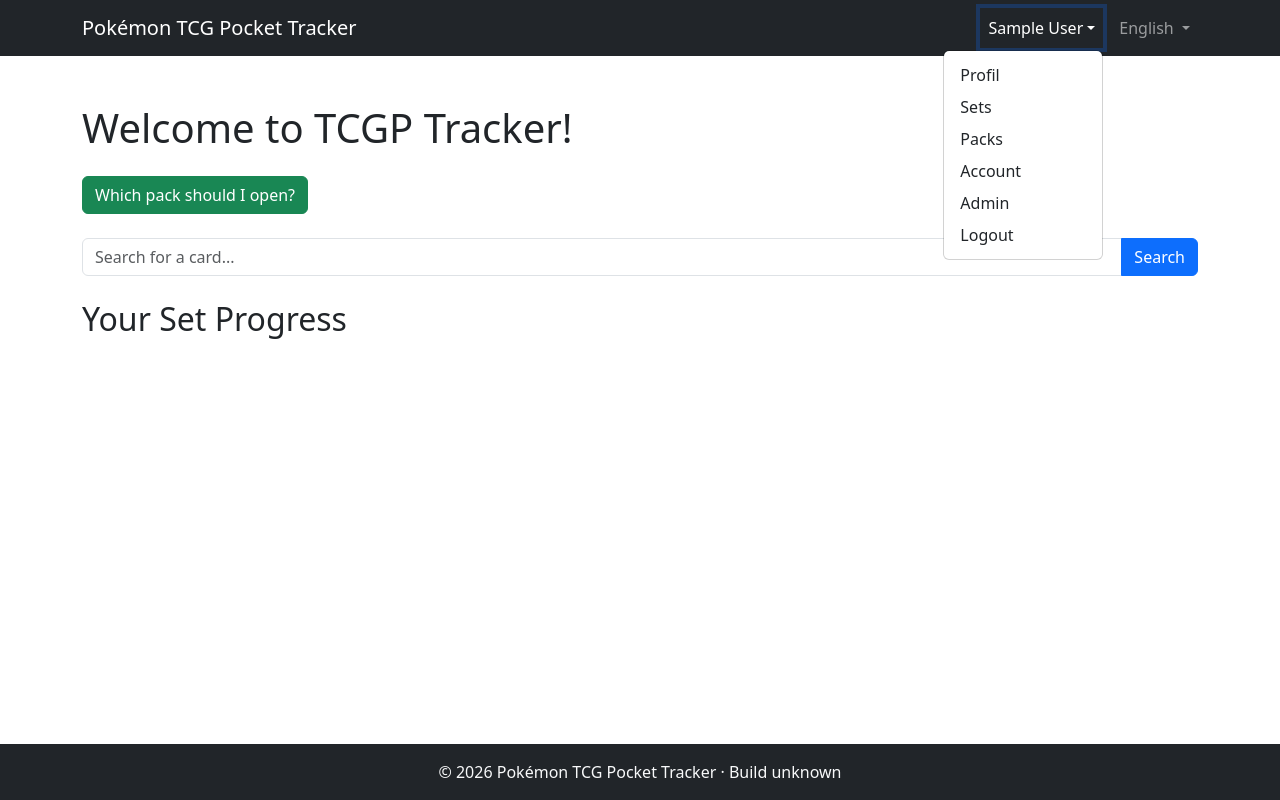
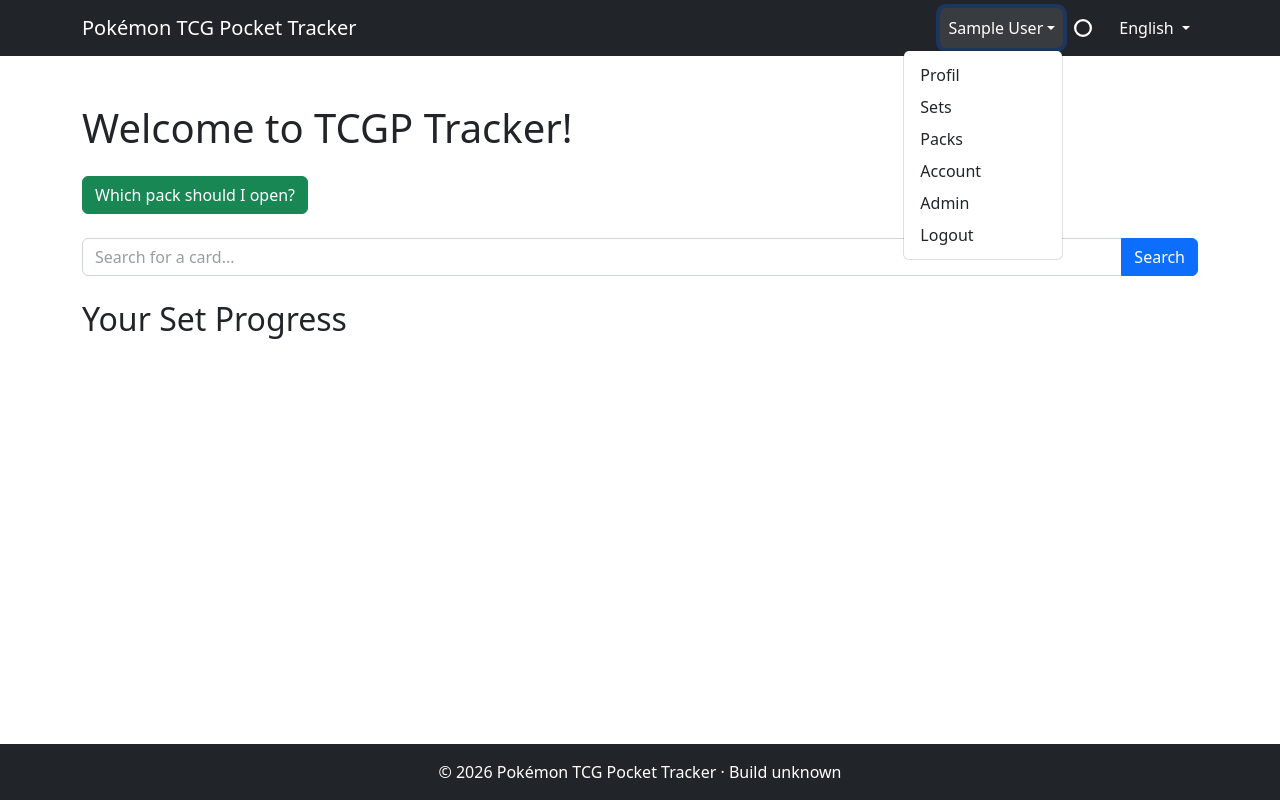
Before and after one commit to nyxdis/tcgp-tracker, a Django app: page / in a window 1280 px wide, after a click that opens the changed part. Run offline with Django 5.2, Linux system fonts and the light colour scheme; the visitor is signed in with stand-in values (Sample User, id 1); data that the repository does not hold is empty; some libraries are stand-ins or nearby versions.

Commit message:
dark mode

```diff
--- a/apps/tracker/static/tracker/footer.css
+++ b/apps/tracker/static/tracker/footer.css
@@ -1,14 +1,19 @@
-html, body {
+html,
+body {
     height: 100%;
 }
+
 body {
     min-height: 100vh;
     display: flex;
     flex-direction: column;
+    transition: background-color 0.3s ease, color 0.3s ease;
 }
+
 .main-content {
     flex: 1 0 auto;
 }
+
 .footer {
     flex-shrink: 0;
 }
--- /dev/null
+++ b/apps/tracker/static/tracker/theme.css
@@ -0,0 +1,289 @@
+/* Theme variables */
+:root {
+    /* Light theme (default) */
+    --bs-body-bg: #ffffff;
+    --bs-body-color: #212529;
+    --bs-primary: #0d6efd;
+    --bs-secondary: #6c757d;
+    --bs-success: #198754;
+    --bs-info: #0dcaf0;
+    --bs-warning: #ffc107;
+    --bs-danger: #dc3545;
+    --bs-light: #f8f9fa;
+    --bs-dark: #212529;
+
+    /* Card backgrounds */
+    --card-bg: #ffffff;
+    --card-border: rgba(0, 0, 0, 0.125);
+
+    /* Navigation */
+    --navbar-bg: #212529;
+    --navbar-color: #ffffff;
+    --navbar-hover: rgba(255, 255, 255, 0.1);
+
+    /* Footer */
+    --footer-bg: #212529;
+    --footer-color: #ffffff;
+
+    /* Custom components */
+    --dropdown-bg: #ffffff;
+    --dropdown-color: #212529;
+    --dropdown-hover: #f8f9fa;
+
+    /* Form elements */
+    --input-bg: #ffffff;
+    --input-color: #212529;
+    --input-border: #ced4da;
+    --input-focus-border: #86b7fe;
+}
+
+/* Dark theme */
+[data-theme="dark"] {
+    --bs-body-bg: #121212;
+    --bs-body-color: #ffffff;
+    --bs-primary: #4dabf7;
+    --bs-secondary: #868e96;
+    --bs-success: #51cf66;
+    --bs-info: #22d3ee;
+    --bs-warning: #ffd43b;
+    --bs-danger: #ff6b6b;
+    --bs-light: #343a40;
+    --bs-dark: #f8f9fa;
+
+    /* Card backgrounds */
+    --card-bg: #1e1e1e;
+    --card-border: rgba(255, 255, 255, 0.125);
+
+    /* Navigation - keep dark in dark mode */
+    --navbar-bg: #000000;
+    --navbar-color: #ffffff;
+    --navbar-hover: rgba(255, 255, 255, 0.1);
+
+    /* Footer */
+    --footer-bg: #000000;
+    --footer-color: #ffffff;
+
+    /* Custom components */
+    --dropdown-bg: #2c2c2c;
+    --dropdown-color: #ffffff;
+    --dropdown-hover: #3c3c3c;
+
+    /* Form elements */
+    --input-bg: #2c2c2c;
+    --input-color: #ffffff;
+    --input-border: #495057;
+    --input-focus-border: #4dabf7;
+}
+
+/* Apply theme variables to elements */
+body {
+    background-color: var(--bs-body-bg) !important;
+    color: var(--bs-body-color) !important;
+    transition: background-color 0.3s ease, color 0.3s ease;
+}
+
+/* Cards and containers */
+.card {
+    background-color: var(--card-bg) !important;
+    border-color: var(--card-border) !important;
+    color: var(--bs-body-color) !important;
+}
+
+.card-header,
+.card-footer {
+    background-color: var(--card-bg) !important;
+    border-color: var(--card-border) !important;
+}
+
+/* Navigation */
+.navbar-dark {
+    background-color: var(--navbar-bg) !important;
+}
+
+.navbar-dark .navbar-brand,
+.navbar-dark .navbar-nav .nav-link {
+    color: var(--navbar-color) !important;
+}
+
+.navbar-dark .navbar-nav .nav-link:hover,
+.navbar-dark .navbar-nav .nav-link:focus {
+    background-color: var(--navbar-hover);
+    border-radius: 0.375rem;
+}
+
+/* Dropdown menus */
+.dropdown-menu {
+    background-color: var(--dropdown-bg) !important;
+    color: var(--dropdown-color) !important;
+    border-color: var(--card-border) !important;
+}
+
+.dropdown-item {
+    color: var(--dropdown-color) !important;
+}
+
+.dropdown-item:hover,
+.dropdown-item:focus {
+    background-color: var(--dropdown-hover) !important;
+    color: var(--dropdown-color) !important;
+}
+
+.dropdown-item.active {
+    background-color: var(--bs-primary) !important;
+    color: white !important;
+}
+
+/* Footer */
+.footer {
+    background-color: var(--footer-bg) !important;
+    color: var(--footer-color) !important;
+}
+
+/* Forms */
+.form-control {
+    background-color: var(--input-bg) !important;
+    color: var(--input-color) !important;
+    border-color: var(--input-border) !important;
+}
+
+.form-control::placeholder {
+    color: var(--bs-secondary) !important;
+    opacity: 0.7;
+}
+
+.form-control:focus {
+    background-color: var(--input-bg) !important;
+    color: var(--input-color) !important;
+    border-color: var(--input-focus-border) !important;
+    box-shadow: 0 0 0 0.2rem rgba(var(--bs-primary-rgb), 0.25);
+}
+
+.form-select {
+    background-color: var(--input-bg) !important;
+    color: var(--input-color) !important;
+    border-color: var(--input-border) !important;
+}
+
+.form-select:focus {
+    border-color: var(--input-focus-border) !important;
+    box-shadow: 0 0 0 0.2rem rgba(var(--bs-primary-rgb), 0.25);
+}
+
+/* Progress bars */
+.progress {
+    background-color: var(--input-border) !important;
+}
+
+.progress-bar {
+    background-color: var(--bs-primary) !important;
+    color: white !important;
+}
+
+/* Rarity progress section */
+#rarity-progress {
+    background-color: var(--card-bg) !important;
+    color: var(--bs-body-color) !important;
+    z-index: 100;
+}
+
+/* Ensure dropdown menus are above sticky elements */
+.dropdown-menu {
+    background-color: var(--dropdown-bg) !important;
+    color: var(--dropdown-color) !important;
+    border-color: var(--card-border) !important;
+    z-index: 1050 !important;
+}
+
+/* Override Bootstrap bg-white */
+.bg-white {
+    background-color: var(--card-bg) !important;
+}
+
+/* Buttons */
+.btn-primary {
+    --bs-btn-bg: var(--bs-primary);
+    --bs-btn-border-color: var(--bs-primary);
+    --bs-btn-hover-bg: var(--bs-primary);
+    --bs-btn-hover-border-color: var(--bs-primary);
+}
+
+.btn-secondary {
+    --bs-btn-bg: var(--bs-secondary);
+    --bs-btn-border-color: var(--bs-secondary);
+    --bs-btn-hover-bg: var(--bs-secondary);
+    --bs-btn-hover-border-color: var(--bs-secondary);
+}
+
+/* Tables */
+.table {
+    color: var(--bs-body-color) !important;
+    background-color: var(--card-bg) !important;
+}
+
+.table th,
+.table td {
+    background-color: transparent !important;
+    color: var(--bs-body-color) !important;
+    border-color: var(--card-border) !important;
+}
+
+.table-hover>tbody>tr:hover>td,
+.table-hover>tbody>tr:hover>th {
+    background-color: var(--dropdown-hover) !important;
+    color: var(--bs-body-color) !important;
+}
+
+.table-dark {
+    --bs-table-bg: var(--card-bg);
+    --bs-table-color: var(--bs-body-color);
+}
+
+.table thead th {
+    background-color: var(--card-bg) !important;
+    color: var(--bs-body-color) !important;
+    border-color: var(--card-border) !important;
+}
+
+/* Theme toggle button */
+.theme-toggle {
+    background: none;
+    border: none;
+    color: var(--navbar-color);
+    padding: 0.5rem;
+    border-radius: 0.375rem;
+    transition: all 0.3s ease;
+    display: flex;
+    align-items: center;
+    justify-content: center;
+    min-width: 2.5rem;
+    height: 2.5rem;
+}
+
+.theme-toggle:hover {
+    background-color: var(--navbar-hover);
+    color: var(--navbar-color);
+}
+
+.theme-toggle:focus {
+    outline: none;
+    box-shadow: 0 0 0 0.2rem rgba(255, 255, 255, 0.25);
+}
+
+/* Icons in theme toggle */
+.theme-toggle .theme-icon {
+    width: 18px;
+    height: 18px;
+    transition: transform 0.2s ease;
+}
+
+.theme-toggle:hover .theme-icon {
+    transform: scale(1.1);
+}
+
+.theme-icon.hidden {
+    display: none;
+}
+
+.theme-icon.visible {
+    display: block;
+}
--- /dev/null
+++ b/apps/tracker/static/tracker/theme.js
@@ -0,0 +1,126 @@
+// Theme management functionality
+class ThemeManager {
+  constructor() {
+    this.storageKey = 'tcgp-tracker-theme';
+    this.init();
+  }
+
+  init() {
+    // Get saved theme preference (light, dark, auto) or default to auto
+    const savedTheme = localStorage.getItem(this.storageKey) || 'auto';
+    this.setTheme(savedTheme);
+
+    // Set up event listeners
+    this.setupEventListeners();
+  }
+
+  getSystemPreference() {
+    if (window.matchMedia && window.matchMedia('(prefers-color-scheme: dark)').matches) {
+      return 'dark';
+    }
+    return 'light';
+  }
+
+  getActualTheme(theme) {
+    if (theme === 'auto') {
+      return this.getSystemPreference();
+    }
+    return theme;
+  }
+
+  setupEventListeners() {
+    const toggleButton = document.getElementById('theme-toggle');
+
+    if (toggleButton) {
+      toggleButton.addEventListener('click', () => this.toggleTheme());
+    }
+
+    // Listen for system theme changes
+    if (window.matchMedia) {
+      const mediaQuery = window.matchMedia('(prefers-color-scheme: dark)');
+      mediaQuery.addEventListener('change', () => {
+        // Only respond to system changes if in auto mode
+        if (this.getCurrentTheme() === 'auto') {
+          this.setTheme('auto'); // Re-apply auto to pick up new system preference
+        }
+      });
+    }
+  }
+
+  getCurrentTheme() {
+    return localStorage.getItem(this.storageKey) || 'auto';
+  }
+
+  setTheme(theme) {
+    const actualTheme = this.getActualTheme(theme);
+    document.documentElement.setAttribute('data-theme', actualTheme);
+    localStorage.setItem(this.storageKey, theme);
+    this.updateToggleButton(theme);
+  }
+
+  toggleTheme() {
+    const currentTheme = this.getCurrentTheme();
+    let newTheme;
+
+    switch (currentTheme) {
+      case 'light':
+        newTheme = 'dark';
+        break;
+      case 'dark':
+        newTheme = 'auto';
+        break;
+      case 'auto':
+      default:
+        newTheme = 'light';
+        break;
+    }
+
+    this.setTheme(newTheme);
+  }
+
+  updateToggleButton(theme) {
+    const toggleButton = document.getElementById('theme-toggle');
+    const sunIcon = document.getElementById('sun-icon');
+    const moonIcon = document.getElementById('moon-icon');
+    const autoIcon = document.getElementById('auto-icon');
+
+    if (toggleButton && sunIcon && moonIcon && autoIcon) {
+      // Hide all icons first
+      sunIcon.classList.add('hidden');
+      sunIcon.classList.remove('visible');
+      moonIcon.classList.add('hidden');
+      moonIcon.classList.remove('visible');
+      autoIcon.classList.add('hidden');
+      autoIcon.classList.remove('visible');
+
+      switch (theme) {
+        case 'light':
+          sunIcon.classList.remove('hidden');
+          sunIcon.classList.add('visible');
+          toggleButton.title = 'Light mode (click for dark)';
+          break;
+        case 'dark':
+          moonIcon.classList.remove('hidden');
+          moonIcon.classList.add('visible');
+          toggleButton.title = 'Dark mode (click for auto)';
+          break;
+        case 'auto':
+        default:
+          autoIcon.classList.remove('hidden');
+          autoIcon.classList.add('visible');
+          toggleButton.title = 'Auto mode (click for light)';
+          break;
+      }
+    }
+  }
+}
+
+// Initialize theme manager when DOM is loaded
+document.addEventListener('DOMContentLoaded', () => {
+  new ThemeManager();
+});
+
+// Also initialize immediately if DOM is already loaded
+if (document.readyState !== 'loading') {
+  new ThemeManager();
+}
--- a/apps/tracker/templates/tracker/base.html
+++ b/apps/tracker/templates/tracker/base.html
@@ -21,6 +21,7 @@
               integrity="sha384-SgOJa3DmI69IUzQ2PVdRZhwQ+dy64/BUtbMJw1MZ8t5HZApcHrRKUc4W0kG879m7"
               crossorigin="anonymous" />
         <link href="{% static 'tracker/footer.css' %}" rel="stylesheet">
+        <link href="{% static 'tracker/theme.css' %}" rel="stylesheet">
         {% block style %}
         {% endblock style %}
     </head>
@@ -71,6 +72,31 @@
                                 <a class="nav-link" href="{% url 'register' %}">{% trans "Register" %}</a>
                             </li>
                         {% endif %}
+                        <li class="nav-item">
+                            <button id="theme-toggle"
+                                    class="theme-toggle"
+                                    type="button"
+                                    title="Toggle theme">
+                                <svg id="sun-icon"
+                                     class="theme-icon visible"
+                                     fill="currentColor"
+                                     viewBox="0 0 16 16">
+                                    <path d="M8 11a3 3 0 1 1 0-6 3 3 0 0 1 0 6zm0 1a4 4 0 1 0 0-8 4 4 0 0 0 0 8zM8 0a.5.5 0 0 1 .5.5v2a.5.5 0 0 1-1 0v-2A.5.5 0 0 1 8 0zm0 13a.5.5 0 0 1 .5.5v2a.5.5 0 0 1-1 0v-2A.5.5 0 0 1 8 13zm8-5a.5.5 0 0 1-.5.5h-2a.5.5 0 0 1 0-1h2a.5.5 0 0 1 .5.5zM3 8a.5.5 0 0 1-.5.5h-2a.5.5 0 0 1 0-1h2A.5.5 0 0 1 3 8zm10.657-5.657a.5.5 0 0 1 0 .707l-1.414 1.414a.5.5 0 1 1-.707-.707l1.414-1.414a.5.5 0 0 1 .707 0zm-9.193 9.193a.5.5 0 0 1 0 .707L3.05 13.657a.5.5 0 0 1-.707-.707l1.414-1.414a.5.5 0 0 1 .707 0zm9.193 2.121a.5.5 0 0 1-.707 0l-1.414-1.414a.5.5 0 0 1 .707-.707l1.414 1.414a.5.5 0 0 1 0 .707zM4.464 4.465a.5.5 0 0 1-.707 0L2.343 3.05a.5.5 0 1 1 .707-.707l1.414 1.414a.5.5 0 0 1 0 .707z" />
+                                </svg>
+                                <svg id="moon-icon"
+                                     class="theme-icon hidden"
+                                     fill="currentColor"
+                                     viewBox="0 0 16 16">
+                                    <path d="M6 .278a.768.768 0 0 1 .08.858 7.208 7.208 0 0 0-.878 3.46c0 4.021 3.278 7.277 7.318 7.277.527 0 1.04-.055 1.533-.16a.787.787 0 0 1 .81.316.733.733 0 0 1-.031.893A8.349 8.349 0 0 1 8.344 16C3.734 16 0 12.286 0 7.71 0 4.266 2.114 1.312 5.124.06A.752.752 0 0 1 6 .278z" />
+                                </svg>
+                                <svg id="auto-icon"
+                                     class="theme-icon hidden"
+                                     fill="currentColor"
+                                     viewBox="0 0 16 16">
+                                    <path d="M8 16A8 8 0 1 0 8 0a8 8 0 0 0 0 16zM8 2a6 6 0 1 1 0 12 6 6 0 0 1 0-12z" />
+                                </svg>
+                            </button>
+                        </li>
                         <li class="nav-item dropdown ms-2">
                             <a class="nav-link dropdown-toggle"
                                href="#"
@@ -115,5 +141,6 @@
         <script src="https://cdn.jsdelivr.net/npm/bootstrap@5.3.5/dist/js/bootstrap.bundle.min.js"
                 integrity="sha384-k6d4wzSIapyDyv1kpU366/PK5hCdSbCRGRCMv+eplOQJWyd1fbcAu9OCUj5zNLiq"
                 crossorigin="anonymous"></script>
+        <script src="{% static 'tracker/theme.js' %}"></script>
     </body>
 </html>
```
